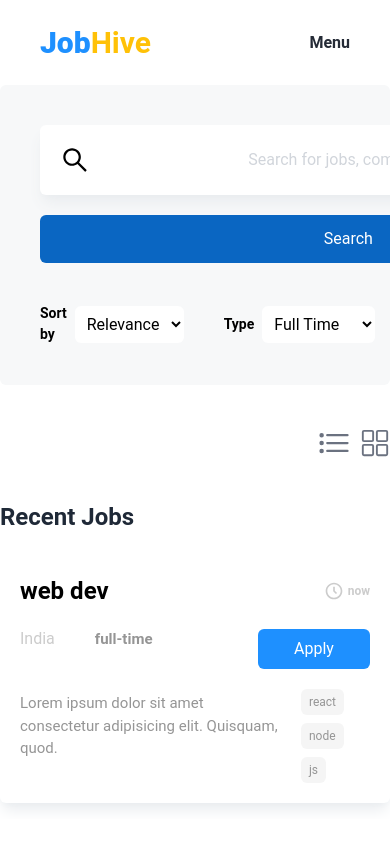
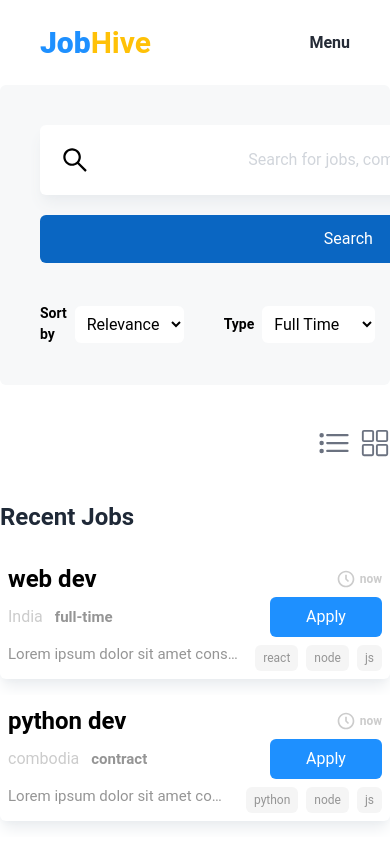
Before and after one commit to tejas-gk/job-hive, a Next.js app: page / in a window 390 px wide. Shown: the top 844 px of the page. Built offline with nearby package versions, Linux system fonts and the light colour scheme.

Commit message:
more responsive

```diff
--- a/src/components/GridViewCard.tsx
+++ b/src/components/GridViewCard.tsx
@@ -32,7 +32,7 @@ export default function GridViewCard({
                 </span>
                 <div className="flex justify-between items-center">
 
-                <h6 className="text-hardly-visible">India</h6>
+                <h6 className="text-hardly-visible">{location}</h6>
                 <h4
                     className='text-[#959595] text-[15px] font-bold  group-hover:text-white
                     '
--- a/src/components/ListViewCard.tsx
+++ b/src/components/ListViewCard.tsx
@@ -20,10 +20,8 @@ export default function ListViewCard({
 }: CardProps) {
     return (
         <div className='w-full bg-white mt-4 '>
-            <div className='group group-by-item single-job w-inherit p-5 bg-white rounded-md hover:bg-primary-blue shadow-lg
+            <div className='group group-by-item single-job w-inherit md:p-5 p-2 bg-white rounded-md hover:bg-primary-blue shadow-lg
           shadow-card-shadow-dark hover:shadow-2xl transition-all duration-300 ease-in-out'>
-
-
                 <span className='flex justify-between items-center gap-4'>
                     <h4 className="font-bold group-hover:text-white">{title}</h4>
                     <span className='flex items-center gap-1 text-hardly-visible text-[12px] font-bold group-hover:text-white
@@ -31,13 +29,12 @@ export default function ListViewCard({
                         <BiTimeFive className='text-[20px] font-bold
                     '/>{time}
                     </span>
-
                 </span>
                 <div
                     className='flex justify-between items-center'
                 >
-                <div className="flex justify-between items-center gap-10">
-                    <h6 className="text-hardly-visible">India</h6>
+                    <div className="flex justify-between items-center md:gap-10 gap-3">
+                        <h6 className="text-hardly-visible">{location}</h6>
                         <h4
                             className='text-[#959595] text-[15px] font-bold  group-hover:text-white
                         '
@@ -45,18 +42,19 @@ export default function ListViewCard({
 
 
                     </div>
-                <button className='bg-primary-blue text-white py-2 px-4 rounded-md mt-5 w-28
+                    <button className='bg-primary-blue text-white py-2 px-4 rounded-md md:mt-5 w-28
                 group-hover:bg-white group-hover:text-primary-blue  group-hover/item:text-text-color
                 '>Apply</button>
                 </div>
+                <div className="">
+
                     <div
-                    className='flex justify-between items-center gap-4'
-                >
-                    <p className='text-[15px] text-[#959595]  group-hover:text-white
-                '>
+                        className='flex justify-between items-center gap-4'>
+                        <p className='text-[15px] text-[#959595]  group-hover:text-white truncate'>
+
                             {description}
                         </p >
-                    <div className='skills flex flex-wrap gap-2 mt-5
+                        <div className='skills flex  gap-2 md:mt-5 flex-row mt-2
                 '>
                             {
                                 skills?.map((skill, index) => (
@@ -69,6 +67,7 @@ export default function ListViewCard({
                     </div>
 
                 </div>
+            </div>
 
         </div>
     )
--- a/src/pages/index.tsx
+++ b/src/pages/index.tsx
@@ -85,7 +85,6 @@ export default function Home() {
         '>
 
           <button
-
             title='View as list'
             onClick={() => setViewAs('list')} className='text-gray-500 mr-2'><IoListOutline
               className={`text-gray-500 text-4xl
@@ -129,7 +128,7 @@ export default function Home() {
             </div>
           ) : (
 
-            <div className="job-card-container grid lg:grid-cols-4  grid-cols-1
+            <div className="job-card-container grid lg:grid-cols-4  grid-cols-2 gap-4
         ">
               {jobData.map((job, i) => (
                 <div key={i}>
```
Lines whose indentation alone changed are shown as unchanged.
